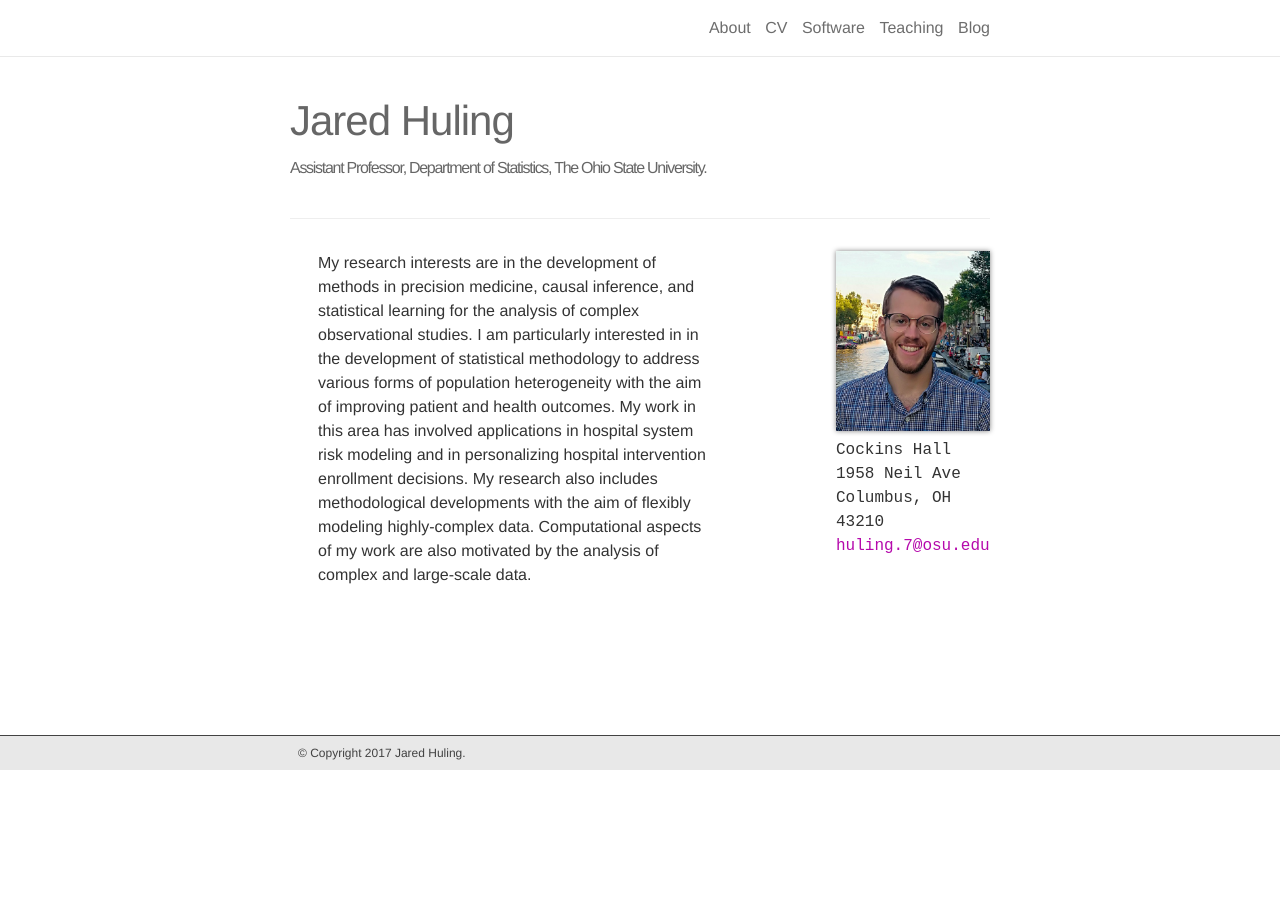
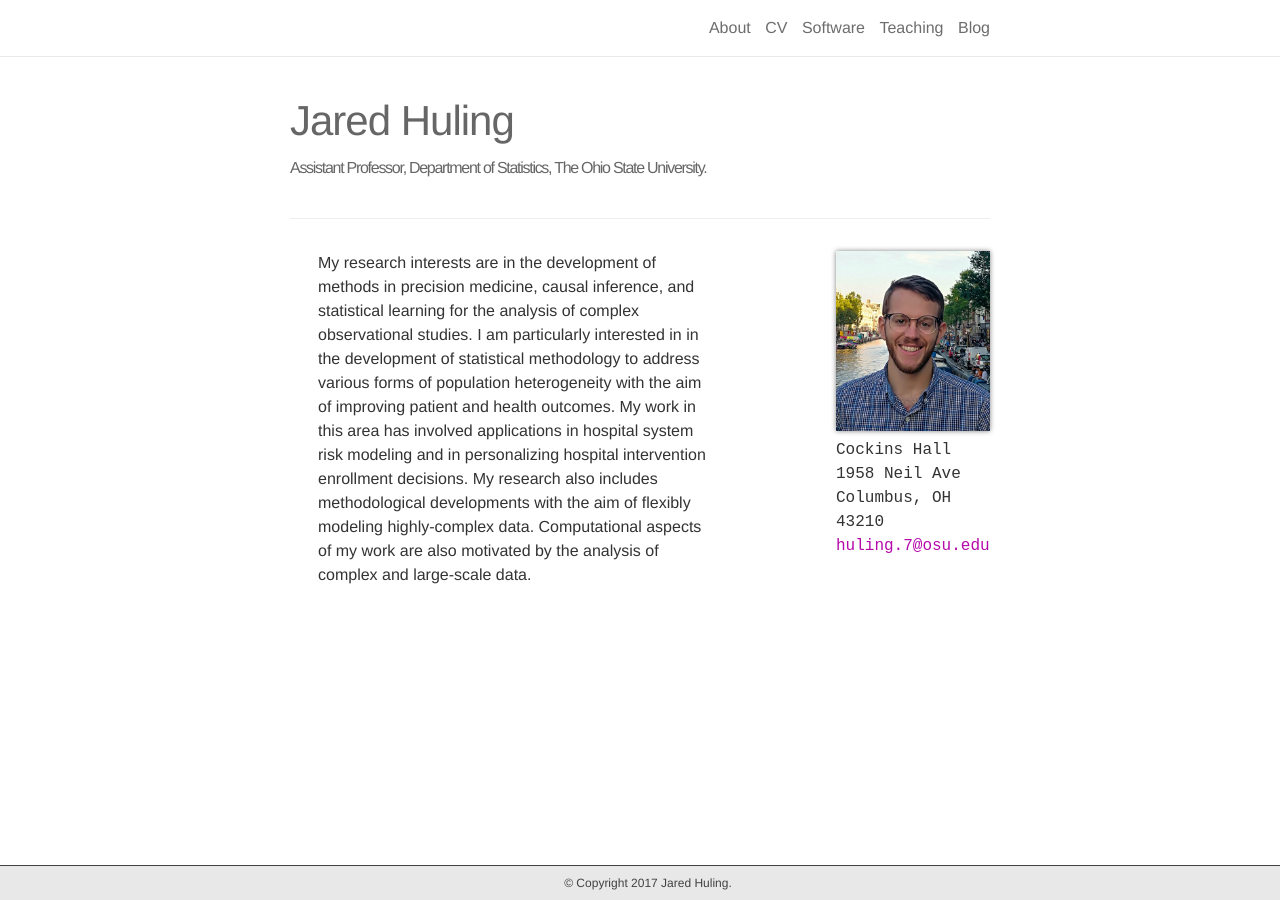
Before and after one commit to jaredhuling/jaredhuling.github.io, a Jekyll site: the page built from _pages/about.md, in a window 1280 px wide. Built offline with Jekyll 4.4.1, drawn with Linux system fonts in a browser that asks for light colours; nearby versions of some CDN libraries.

Commit message:
center footer

```diff
--- a/_sass/_footer.scss
+++ b/_sass/_footer.scss
@@ -25,7 +25,8 @@ footer {
   font-size: $footer-font-size;
   font-weight: $footer-font-weight;
   padding: $footer-padding;
-  position: align-left;
+  text-align: center;
+  position: fixed;
     left: 0px;
     bottom: 0px;
   width: 100%;
```
